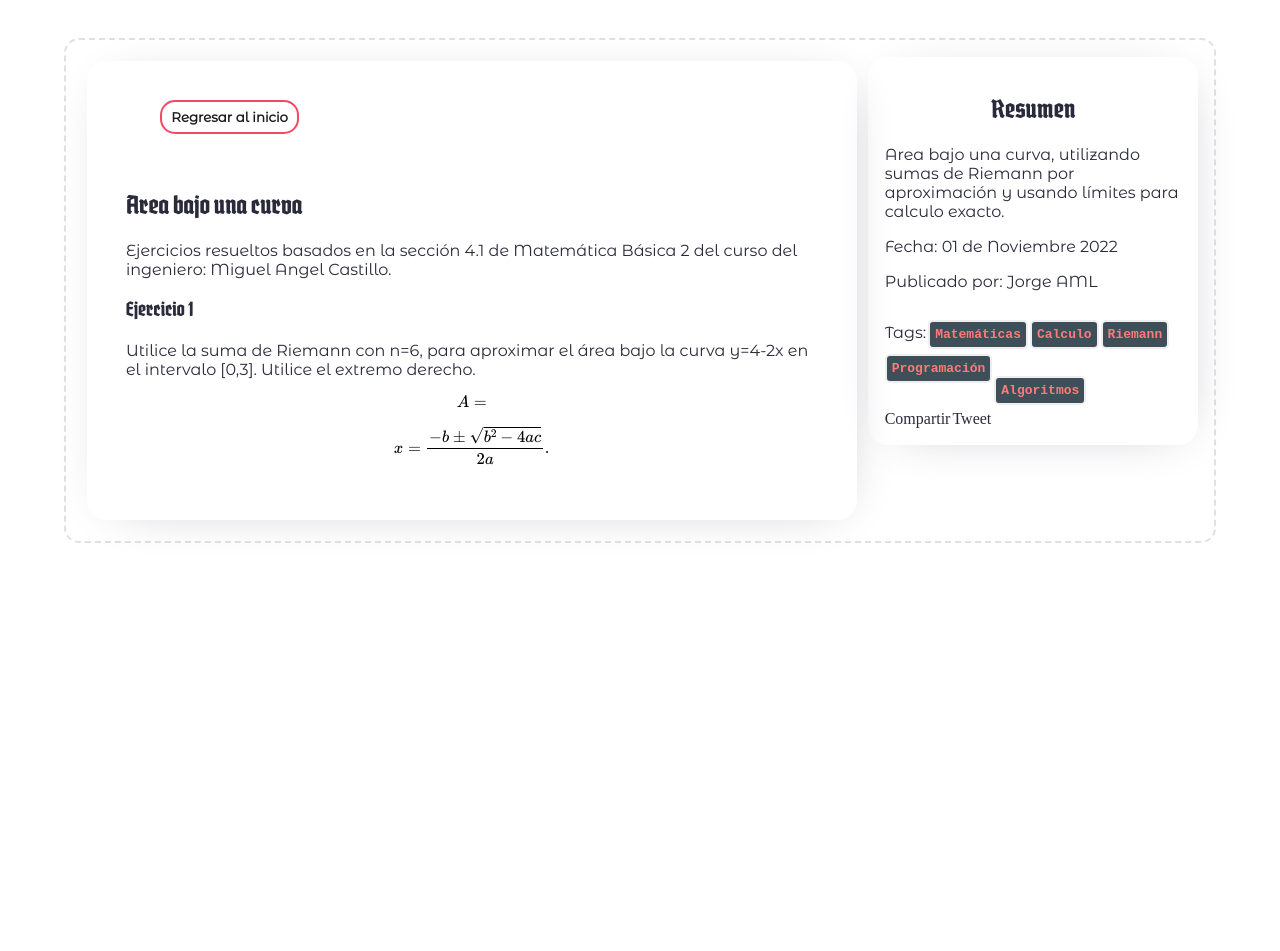
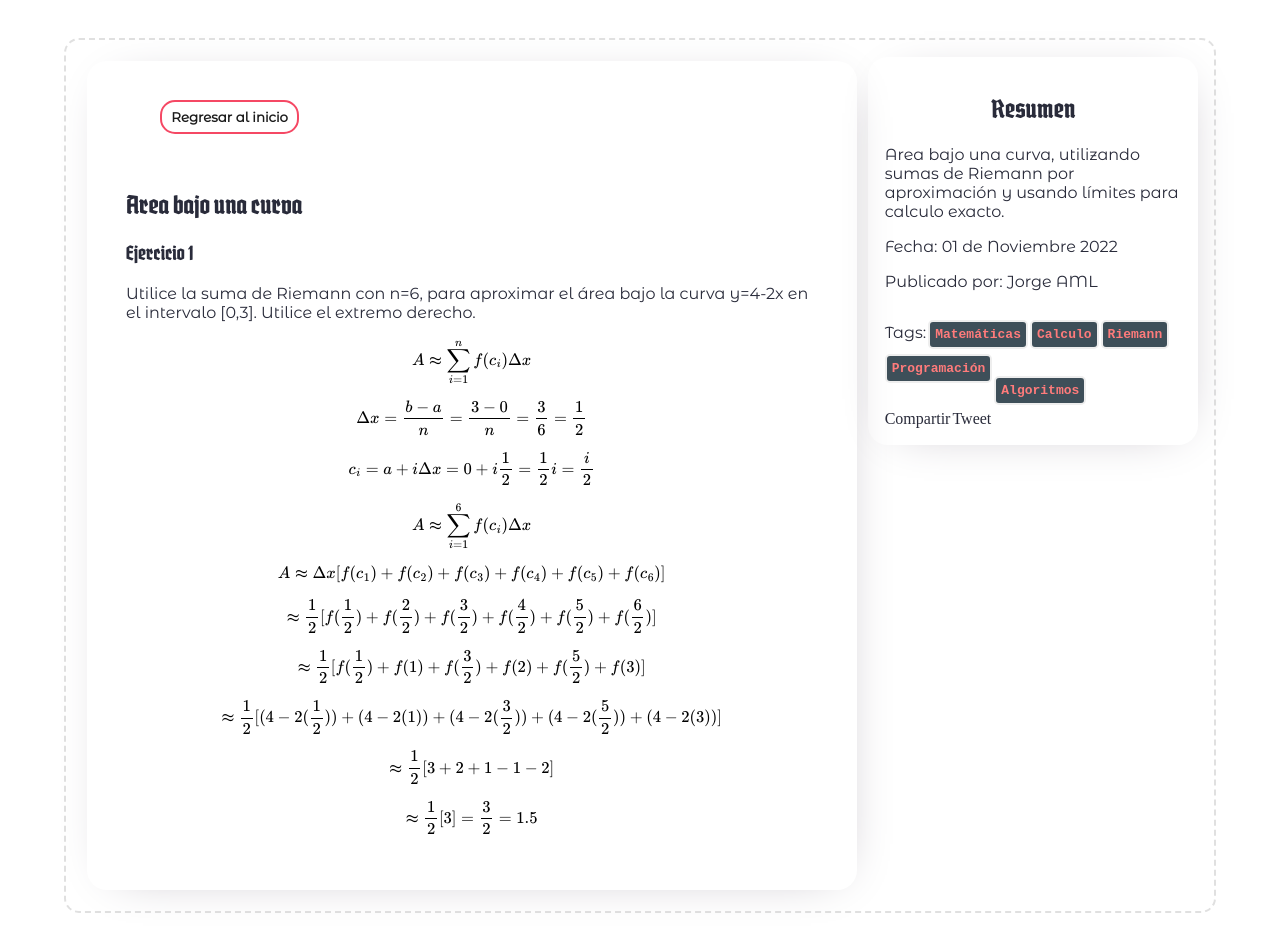
Before and after one commit to jorgeAML/creativeaml, a Jekyll site: the page built from blog_posts/01-11-2022.md, in a window 1280 px wide. Built offline with Jekyll 4.4.1, drawn with Linux system fonts in a browser that asks for light colours; some web fonts are replaced; a script that is not in the unit is left out; comment, search, counter and statistics services are not loaded; before the commit the page ends 900 px from its top, so only the background shows below that.

Commit message:
Exercise 1

```diff
--- a/blog_posts/01-11-2022.md
+++ b/blog_posts/01-11-2022.md
@@ -21,10 +21,18 @@ tag5: Algoritmos
 
 ---
 <h2>Area bajo una curva</h2>
-<p>Ejercicios resueltos basados en la sección 4.1 de Matemática Básica 2 del curso del ingeniero: Miguel Angel Castillo.</p>
+<!--<p>Ejercicios resueltos basados en la sección 4.1 de Matemática Básica 2 del curso del ingeniero: Miguel Angel Castillo.</p>-->
 <section>
 <h3>Ejercicio 1</h3>
 <p>Utilice la suma de Riemann con n=6, para aproximar el área bajo la curva y=4-2x en el intervalo [0,3]. Utilice el extremo derecho.</p>
-$$A = $$
-$$x = {-b \pm \sqrt{b^2-4ac} \over 2a}.$$
+$$A \thickapprox \sum_{i=1}^{n} f(c_{i}) \Delta{x} $$
+$$\Delta{x} = \frac{b - a}{n} = \frac{3-0}{n} = \frac{3}{6} = \frac{1}{2}$$
+$$c_{i} = a + i\Delta{x} = 0 + i\frac{1}{2} = \frac{1}{2} i = \frac{i}{2}$$
+$$A \thickapprox \sum_{i=1}^{6} f(c_{i}) \Delta{x}  $$
+$$A \thickapprox \Delta{x} [f(c_{1}) + f(c_{2}) + f(c_{3}) + f(c_{4}) + f(c_{5}) + f(c_{6})]$$
+$$ \thickapprox \frac{1}{2}[f(\frac{1}{2}) + f(\frac{2}{2}) + f(\frac{3}{2}) + f(\frac{4}{2}) + f(\frac{5}{2}) + f(\frac{6}{2})] $$
+$$ \thickapprox \frac{1}{2}[f(\frac{1}{2}) + f(1) + f(\frac{3}{2}) + f(2) + f(\frac{5}{2}) + f(3)]  $$
+$$ \thickapprox \frac{1}{2} [(4-2(\frac{1}{2})) + (4 - 2(1)) + (4 - 2(\frac{3}{2})) + (4 - 2(\frac{5}{2})) + (4 - 2(3))] $$
+$$ \thickapprox \frac{1}{2}[3 + 2 + 1 - 1 -2] $$
+$$ \thickapprox \frac{1}{2}[3] = \frac{3}{2} = 1.5 $$
 </section>
```
